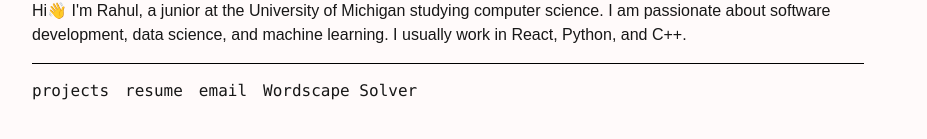
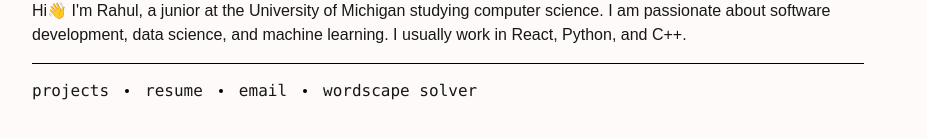
Before and after one commit to HoqueUM/portfolio-2, a Next.js app: page / in a window 1280 px wide. Shown: the part 205-344 px from the top of the page, without its empty margins (192-1119 px from the left). Built offline with nearby package versions, Linux system fonts and the light colour scheme.

Commit message:
adjusted styling

```diff
--- a/app/globals.css
+++ b/app/globals.css
@@ -121,3 +121,11 @@ body {
 .collapsible-arrow.expanded {
   transform: rotate(180deg);
 }
+
+.bullet {
+  display: inline-block;
+  width: 4px;
+  height: 4px;
+  background-color: black;
+  border-radius: 50%;
+}
--- a/app/page.tsx
+++ b/app/page.tsx
@@ -31,11 +31,14 @@ export default function Home() {
           </div>
 
           <div className='w-full h-[.01rem] bg-black mt-2'></div>
-            <div className="flex flex-row gap-4 font-mono">
+            <div className="flex flex-row gap-4 font-mono items-center">
                 <a href="/projects/" className="trace"><p>projects</p></a>
+                <div className="bullet"></div>
                 <a href="https://drive.google.com/file/d/1-Kkd105lWaRqflDbkSNRE-_fVm_iPPsF/view" target="_blank" className="trace"><p>resume</p></a>
+                <div className="bullet"></div>
                 <a href="mailto:rhoque@umich.edu"className="trace"><p>email</p></a>
-                <a href="/wordscapes-solver/" className="trace"><p>Wordscape Solver</p></a>
+                <div className="bullet"></div>
+                <a href="/wordscapes-solver/" className="trace"><p>wordscape solver</p></a>
             </div>
           </div>
       </main>
```
